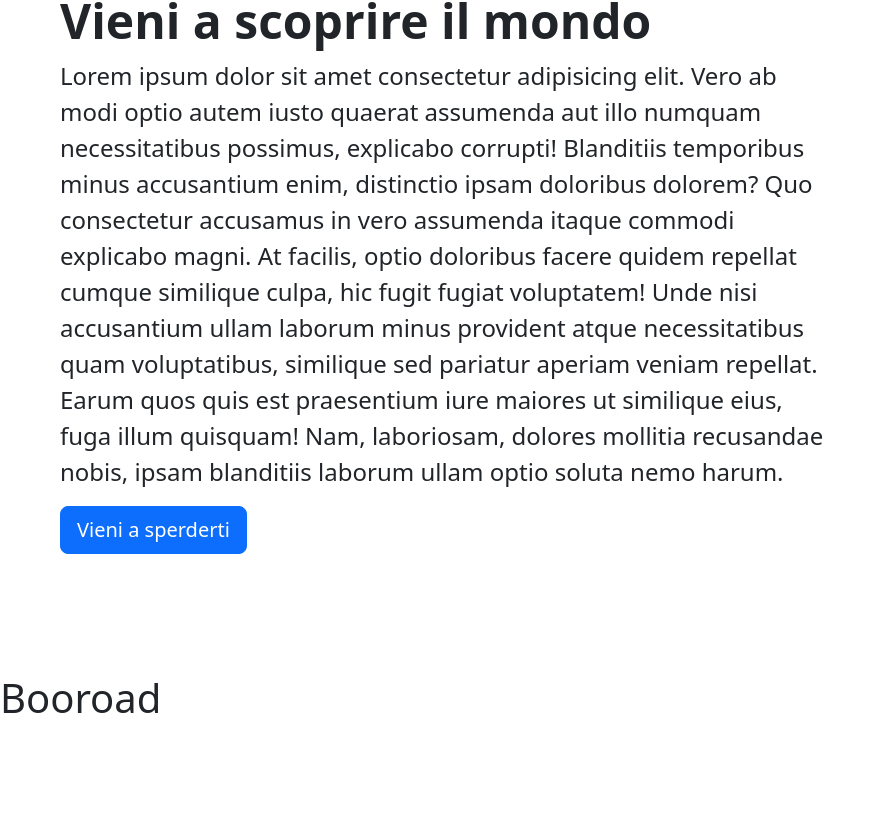
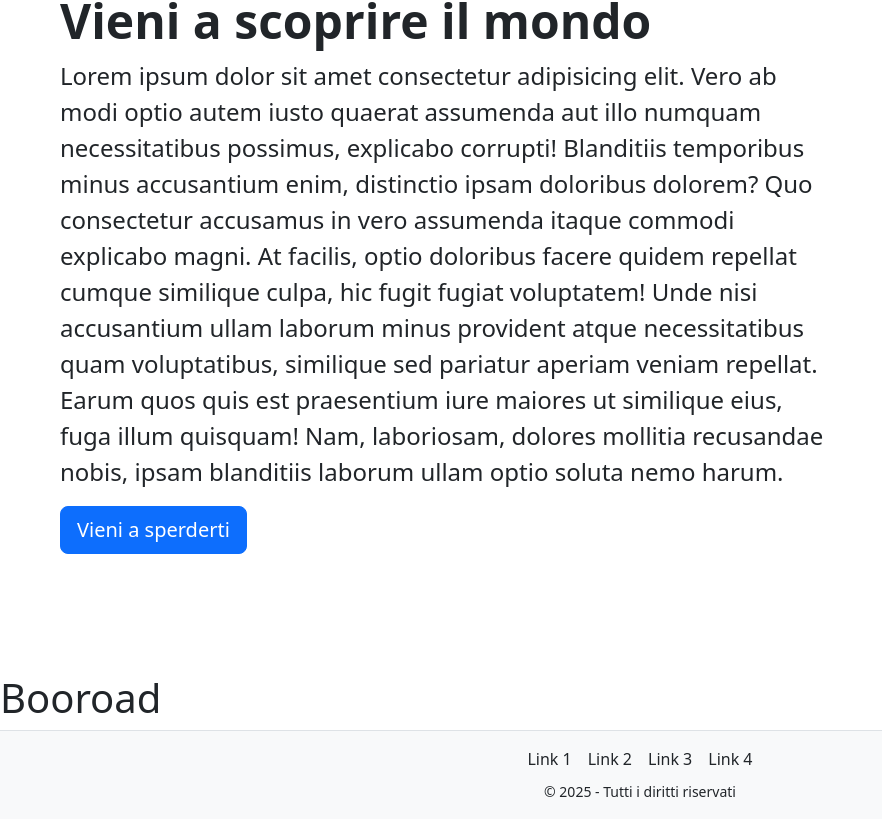
Before and after one commit to marzia-blasi/Booroad, a React (Vite) app: page / in a window 1280 px wide. Shown: the part 160-979 px from the top of the page, without its empty margins (0-882 px from the left). Before the commit the page ends 890 px from the top, so only its background shows below. Built offline with nearby package versions, Linux system fonts and the light colour scheme; the HTML template or start-up script is replaced by a standard one.

Commit message:
fix Footer component and integrate it into the default layout

```diff
--- /dev/null
+++ b/src/Components/Footer.jsx
@@ -0,0 +1,15 @@
+export default function Footer() {
+    return (
+        <footer className="bg-light py-3 border-top text-center">
+            {/* Link */}
+            <div className="mb-2">
+                <a href="#" className="text-decoration-none mx-2 text-dark">Link 1</a>
+                <a href="#" className="text-decoration-none mx-2 text-dark">Link 2</a>
+                <a href="#" className="text-decoration-none mx-2 text-dark">Link 3</a>
+                <a href="#" className="text-decoration-none mx-2 text-dark">Link 4</a>
+            </div>
+            {/* Privacy */}
+            <small className="text-dark">© 2025 - Tutti i diritti riservati</small>
+        </footer>
+    )
+}
--- a/src/Layouts/DefaultLayout.jsx
+++ b/src/Layouts/DefaultLayout.jsx
@@ -1,12 +1,13 @@
 import { Outlet } from "react-router";
 import Header from "../Components/Header";
+import Footer from "../Components/Footer";
 
 export default function DefaultLayout() {
     return (
         <>
             <Header />
-
             <Outlet />
+            <Footer />
         </>
     );
 }
```
Lines whose indentation alone changed are shown as unchanged.
